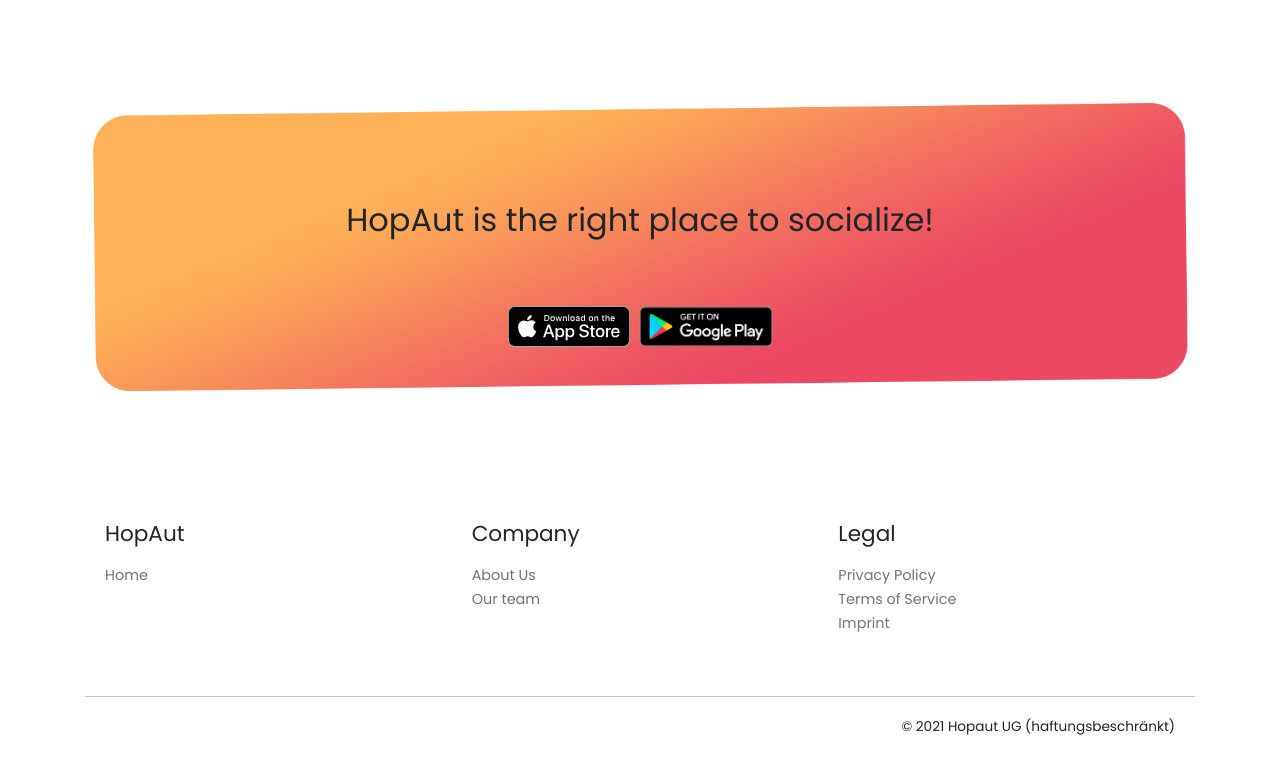
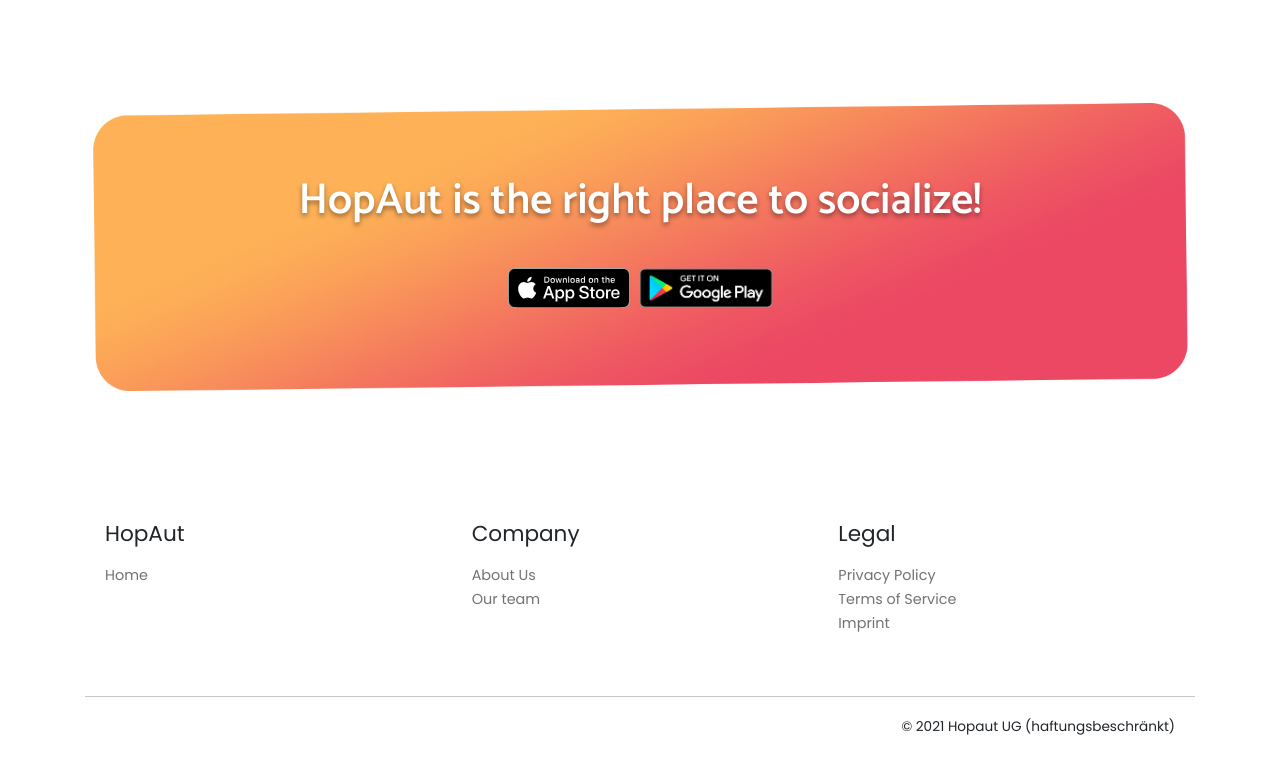
Before and after one commit to GikuMironica/HopLanding-Web, a React (Create React App) app: page / in a window 1280 px wide. Shown: the part 1277-2043 px from the top of the page. Built offline with nearby package versions, Linux system fonts and the light colour scheme.

Commit message:
Update Landing.css

```diff
--- a/src/components/HomePage/Landing.css
+++ b/src/components/HomePage/Landing.css
@@ -133,7 +133,14 @@
     text-shadow: 0 3px 5px rgba(0, 0, 0, 0.4);
     font-size: 0.5em;
 }
-
+.download-now h2 {
+    color: #fff;
+    font-family: "Catamaran",sans-serif;
+    font-weight: 700;
+    line-height: 0;
+    text-shadow: 0 3px 5px rgb(0 0 0 / 40%);
+    font-size: 2.7em;
+}
 .download-now-buttons{
     display: flex;
     flex-direction: row;
```
